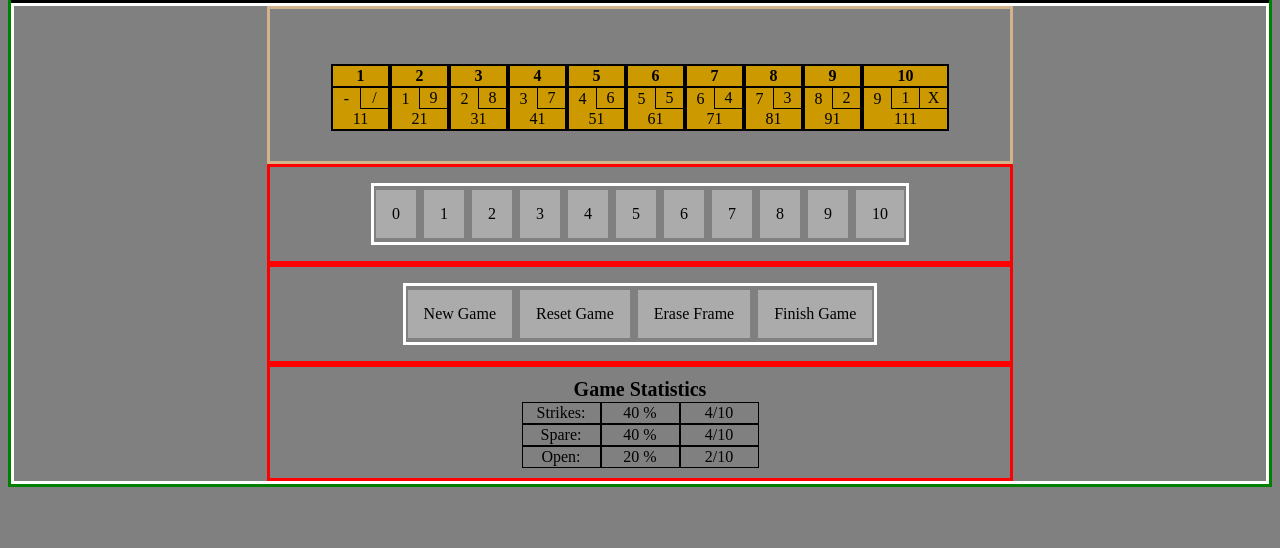
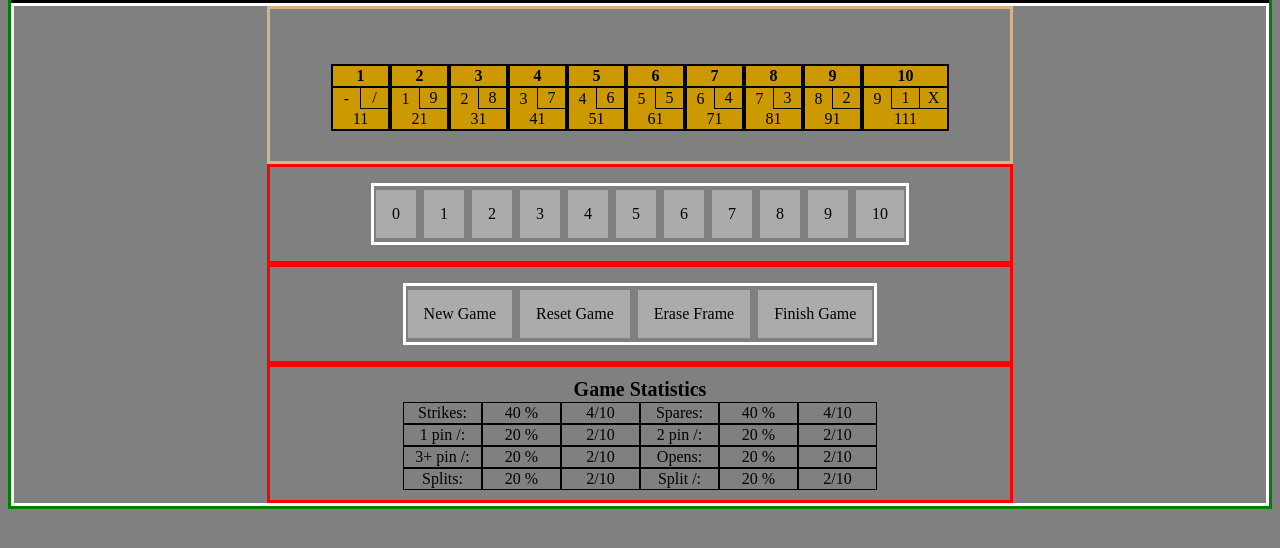
Before and after one commit to denisekurek/Bowling-App, a plain HTML site: page scores.html in a window 1280 px wide. Shown: the part 176-724 px from the top of the page. Drawn offline with Linux system fonts and the light colour scheme.

Commit message:
Update scores.html

```diff
--- a/scores.html
+++ b/scores.html
@@ -189,14 +189,31 @@
                 <td class="category">Strikes:</td>
                 <td class="percent">40 %</td>
                 <td class="fraction">4/10</td>
-              </tr>
-              <tr>
-                <td class="category">Spare:</td>
+                <td class="category">Spares:</td>
                 <td class="percent">40 %</td>
                 <td class="fraction">4/10 </td>
               </tr>
               <tr>
-                <td class="category">Open:</td>
+                <td class="category">1 pin /:</td>
+                <td class="percent">20 %</td>
+                <td class="fraction">2/10</td>
+                <td class="category">2 pin /:</td>
+                <td class="percent">20 %</td>
+                <td class="fraction">2/10</td>
+              </tr>
+              <tr>
+                <td class="category">3+ pin /:</td>
+                <td class="percent">20 %</td>
+                <td class="fraction">2/10</td>
+                <td class="category">Opens:</td>
+                <td class="percent">20 %</td>
+                <td class="fraction">2/10</td>
+              </tr>
+              <tr>
+                <td class="category">Splits:</td>
+                <td class="percent">20 %</td>
+                <td class="fraction">2/10</td>
+                <td class="category">Split /:</td>
                 <td class="percent">20 %</td>
                 <td class="fraction">2/10</td>
               </tr>
```
